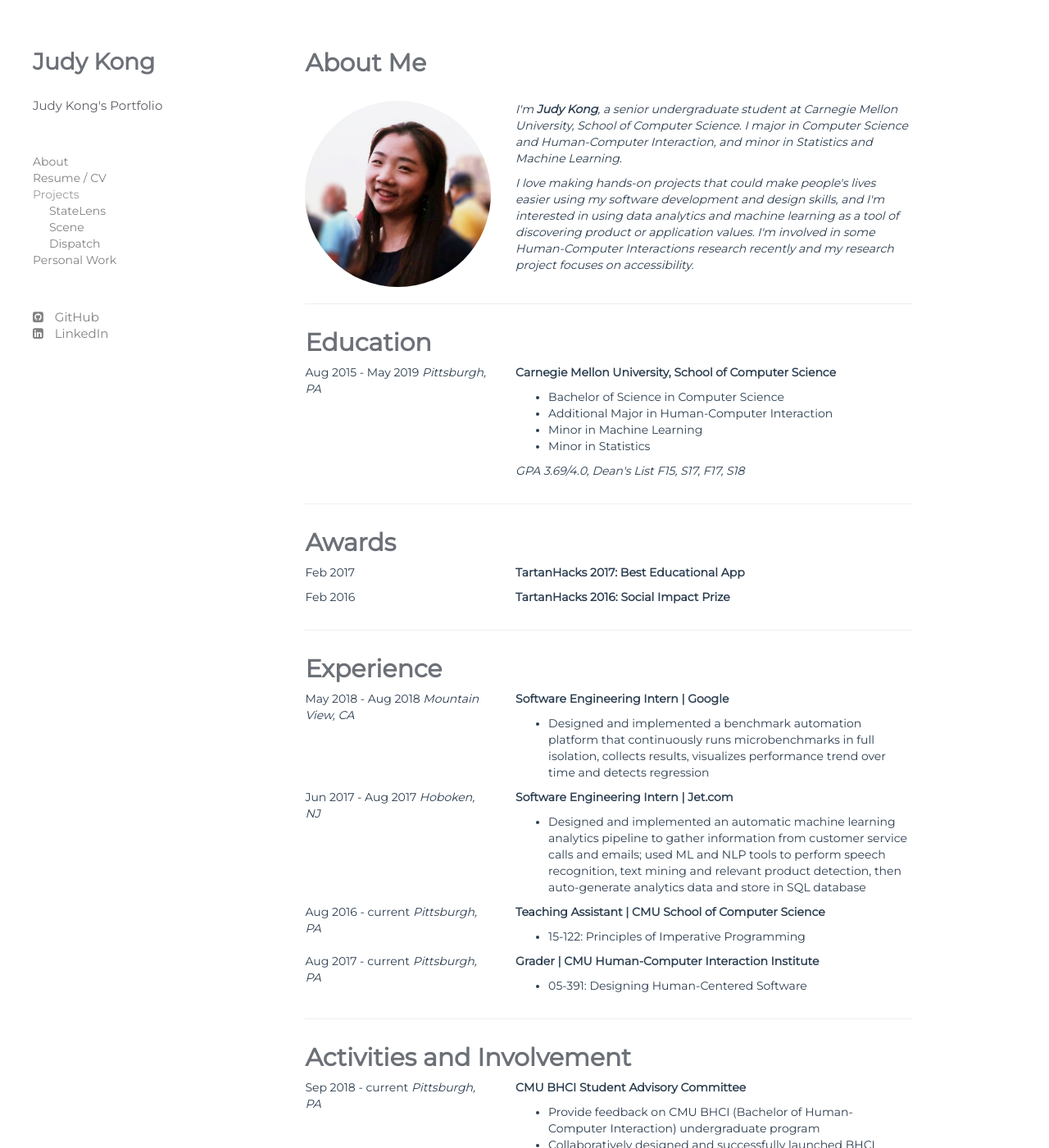
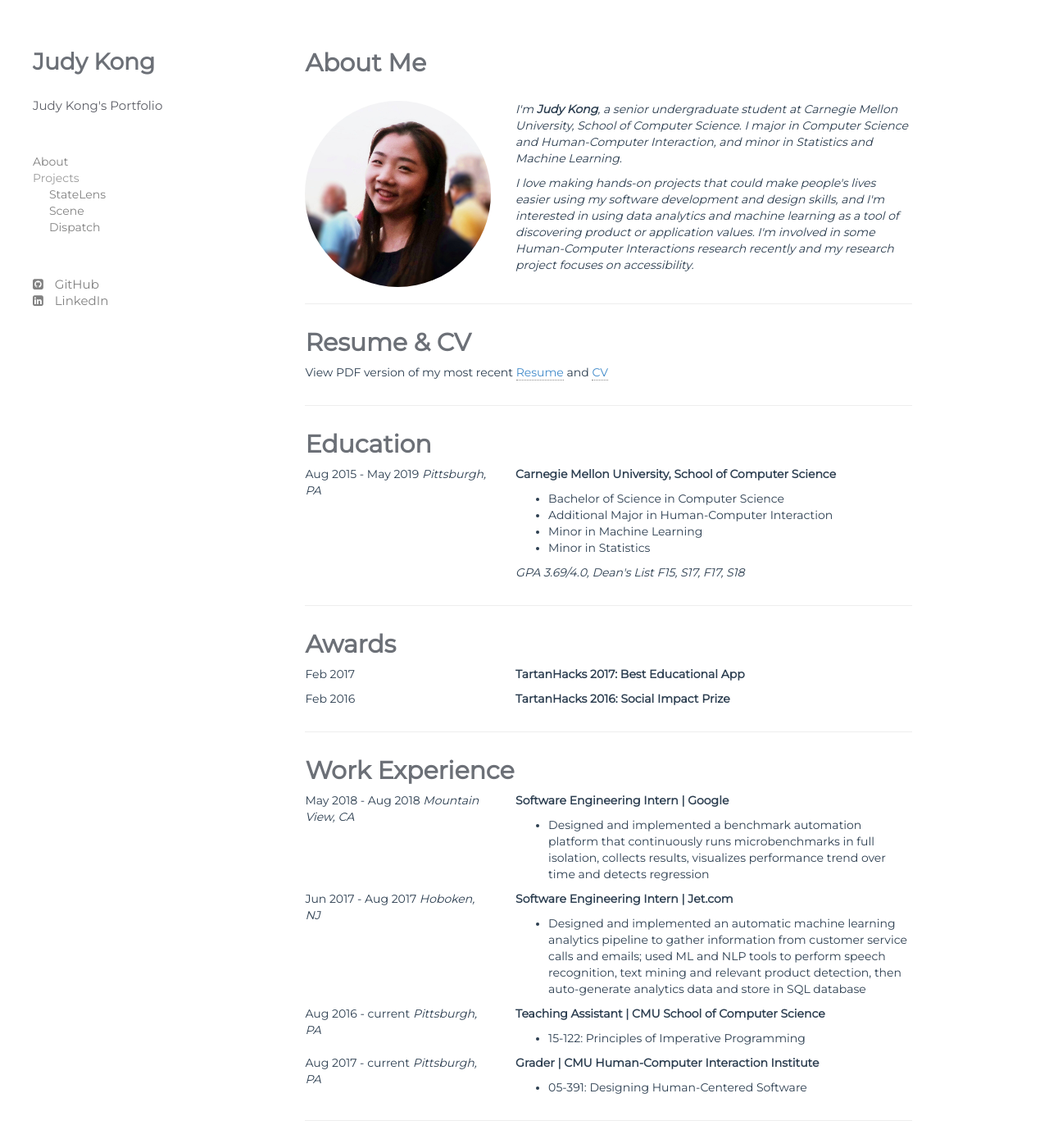
Before and after one commit to judykong97/Portfolio-as-of-Jan-2019, a Jekyll site: the page built from about.html, in a window 1280 px wide and 1400 px high. Shown: the whole window at 82% size. Built offline with Jekyll 4.4.1, drawn with Linux system fonts in a browser that asks for light colours; nearby versions of some CDN libraries; some of the changed text lies outside the part shown.

Commit message:
Clear navigation bar (removed personal work, add back when done)

```diff
--- a/_includes/navigation.html
+++ b/_includes/navigation.html
@@ -26,7 +26,7 @@
     <li class="sidebar-brand"><a href="{{ site.baseurl }}/about.html"><h1 class="brand">{{ site.name }}</h1></a><h3>{{ site.description }}</h3></li>
     <!-- <hr /> --> <br></br>
     <li><a href="{{ site.baseurl }}/about.html">About</a></li>
-    <li><a href="{{ site.baseurl }}/about.html">Resume / CV</a></li>
+    <!-- <li><a href="{{ site.baseurl }}/about.html">Resume / CV</a></li> -->
     <!-- <li><a href="{{ site.baseurl }}/about.html">Research</a></li> -->
     <li>
       <!-- <a href="{{ site.baseurl }}/{{ post.url }}"> -->
@@ -67,7 +67,7 @@
         {% endif %}
       {% endfor %} -->
     </ul>
-    <li><a href="{{ site.baseurl }}/about.html">Personal Work</a></li>
+    <!-- <li><a href="{{ site.baseurl }}/about.html">Personal Work</a></li> -->
     <!-- <li><a href="{{ site.baseurl }}/list.html">List</a></li>
     <li><a href="{{ site.baseurl }}/links.html">Links</a></li>
     <li><a href="{{ site.baseurl }}/projects.html">Projects</a></li> -->
--- a/about.html
+++ b/about.html
@@ -19,6 +19,17 @@
           <br>
           <p><em>I'm <strong>Judy Kong</strong>, a senior undergraduate student at Carnegie Mellon University, School of Computer Science. I major in Computer Science and Human-Computer Interaction, and minor in Statistics and Machine Learning.</em></p>
           <p><em>I love making hands-on projects that could make people's lives easier using my software development and design skills, and I'm interested in using data analytics and machine learning as a tool of discovering product or application values. I'm involved in some Human-Computer Interactions research recently and my research project focuses on accessibility.</em></p>
+        </div>
+      </div>
+    </div>
+
+    <!-- Resume & CV -->
+    <div class="row">
+      <hr />
+      <h2>Resume & CV</h2>
+      <div class="row">
+        <div class="col-sm-12">
+          <p>View PDF version of my most recent <a href="{{ site.baseurl }}/files/Resume | Junhan (Judy) Kong.pdf">Resume</a> and <a href="{{ site.baseurl }}/files/CV | Junhan (Judy) Kong.pdf">CV</a></p>
         </div>
       </div>
     </div>
@@ -153,17 +164,6 @@
       </div>
     </div>
 
-    <!-- Resume & CV -->
-    <div class="row">
-      <hr />
-      <h2>Resume & CV</h2>
-      <div class="row">
-        <div class="col-sm-12">
-          <p>View PDF version of my most recent <a href="{{ site.baseurl }}/files/Resume | Junhan (Judy) Kong.pdf">Resume</a> and <a href="{{ site.baseurl }}/files/CV | Junhan (Judy) Kong.pdf">CV</a></p>
-        </div>
-      </div>
-    </div>
-
       <!-- <div class="user-card">
         <div class="row">
           <div class="col-md-3">
```
Also changed, not shown: other parts of about.html (+2 -2 lines).
